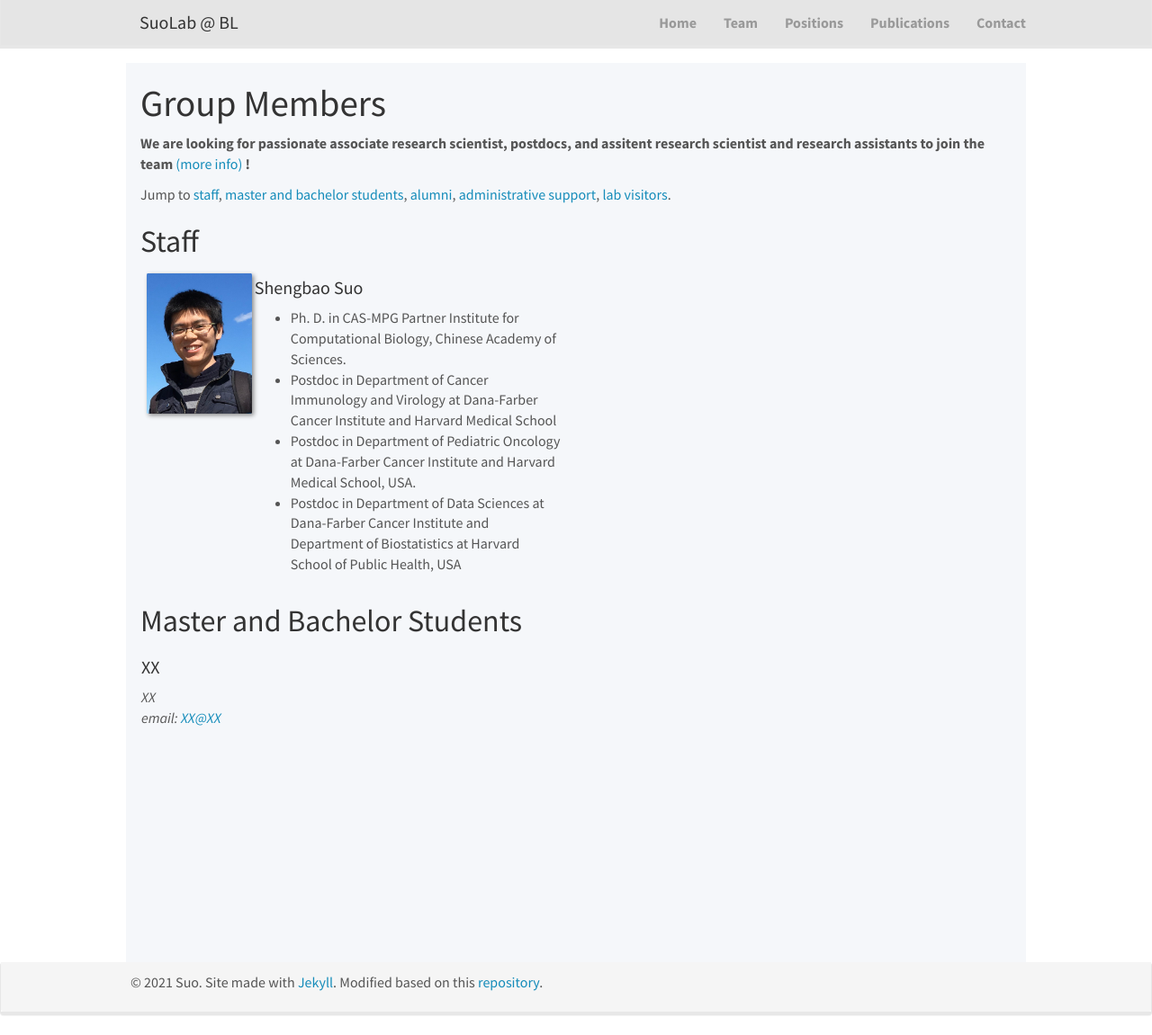
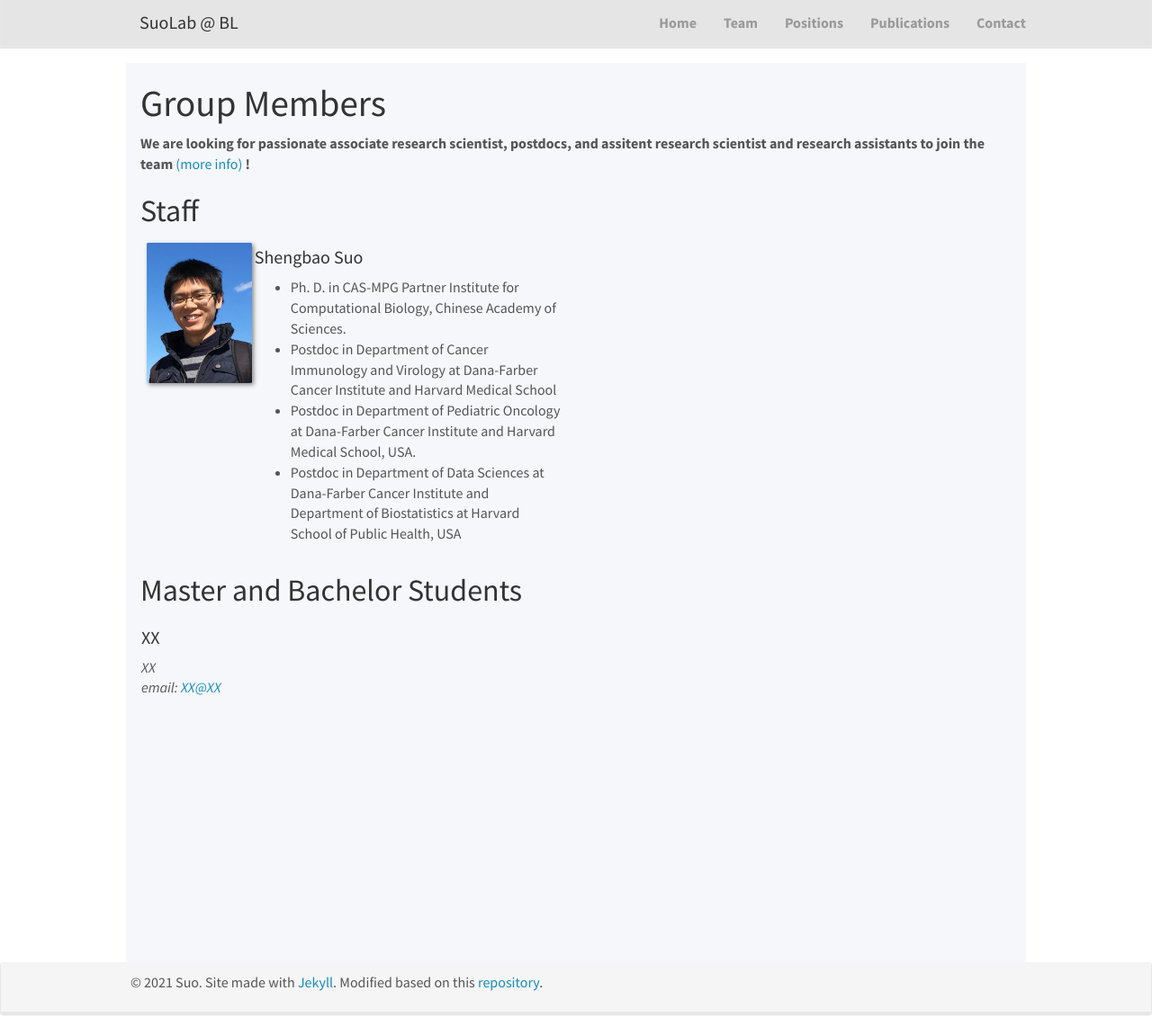
Before and after one commit to suoshengbao/suoshengbao.github.io, a Jekyll site: the page built from _pages/team.md, in a window 1280 px wide and 1151 px high. Shown: the whole window at 90% size. Built offline with Jekyll 4.4.1, drawn with Linux system fonts in a browser that asks for light colours; nearby versions of some CDN libraries.

Commit message:
Update team.md

```diff
--- a/_pages/team.md
+++ b/_pages/team.md
@@ -10,8 +10,7 @@
 
  **We are  looking for passionate associate research scientist, postdocs, and assitent research scientist and research assistants to join the team** [(more info)]({{ site.url }}{{ site.baseurl }}/vacancies) **!**
 
-
-Jump to [staff](#staff), [master and bachelor students](#master-and-bachelor-students), [alumni](#alumni), [administrative support](#administrative-support), [lab visitors](#lab-visitors).
+<!-- Jump to [staff](#staff), [master and bachelor students](#master-and-bachelor-students), [alumni](#alumni), [administrative support](#administrative-support), [lab visitors](#lab-visitors). -->
 
 ## Staff
 {% assign number_printed = 0 %}
```
